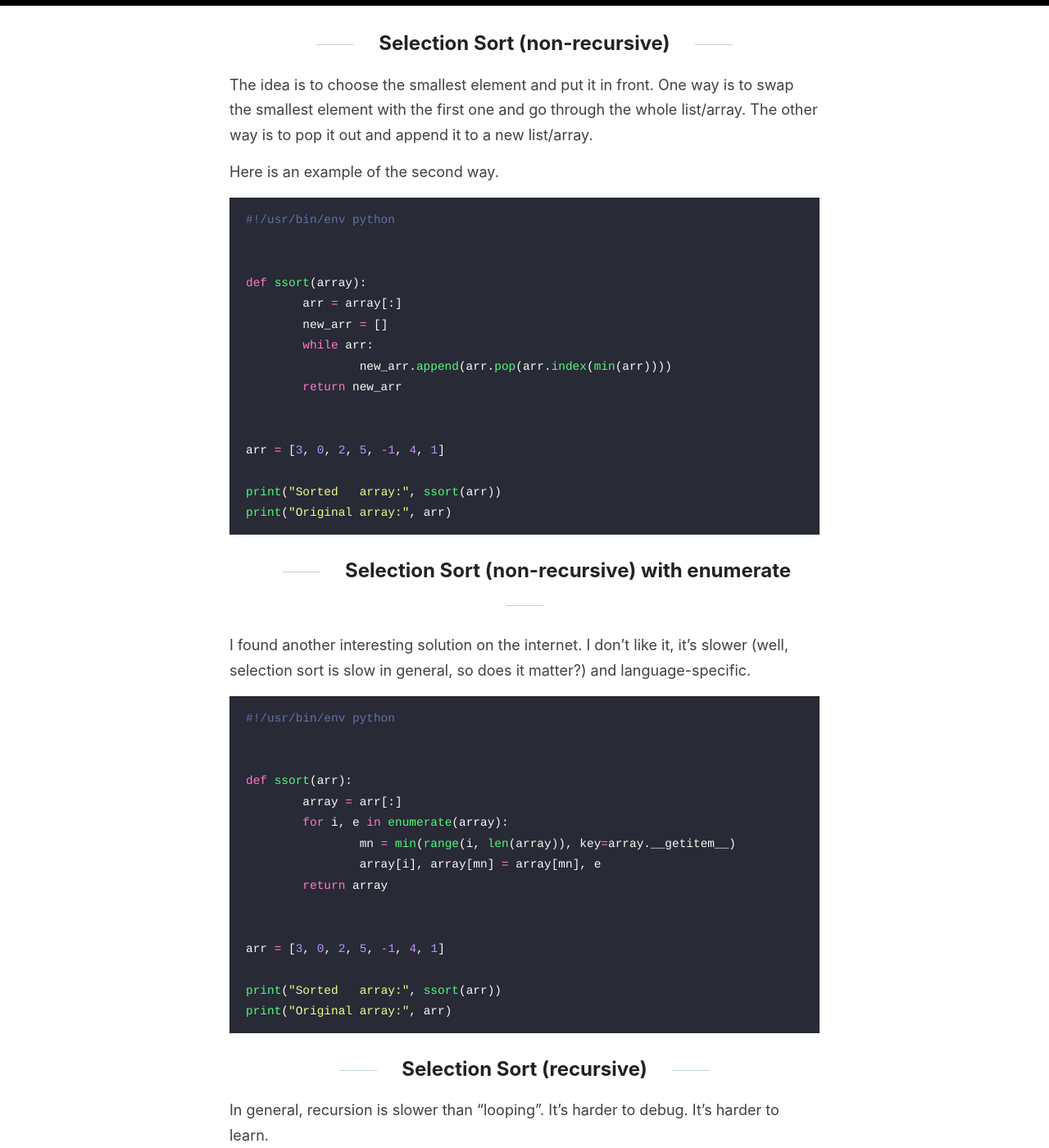
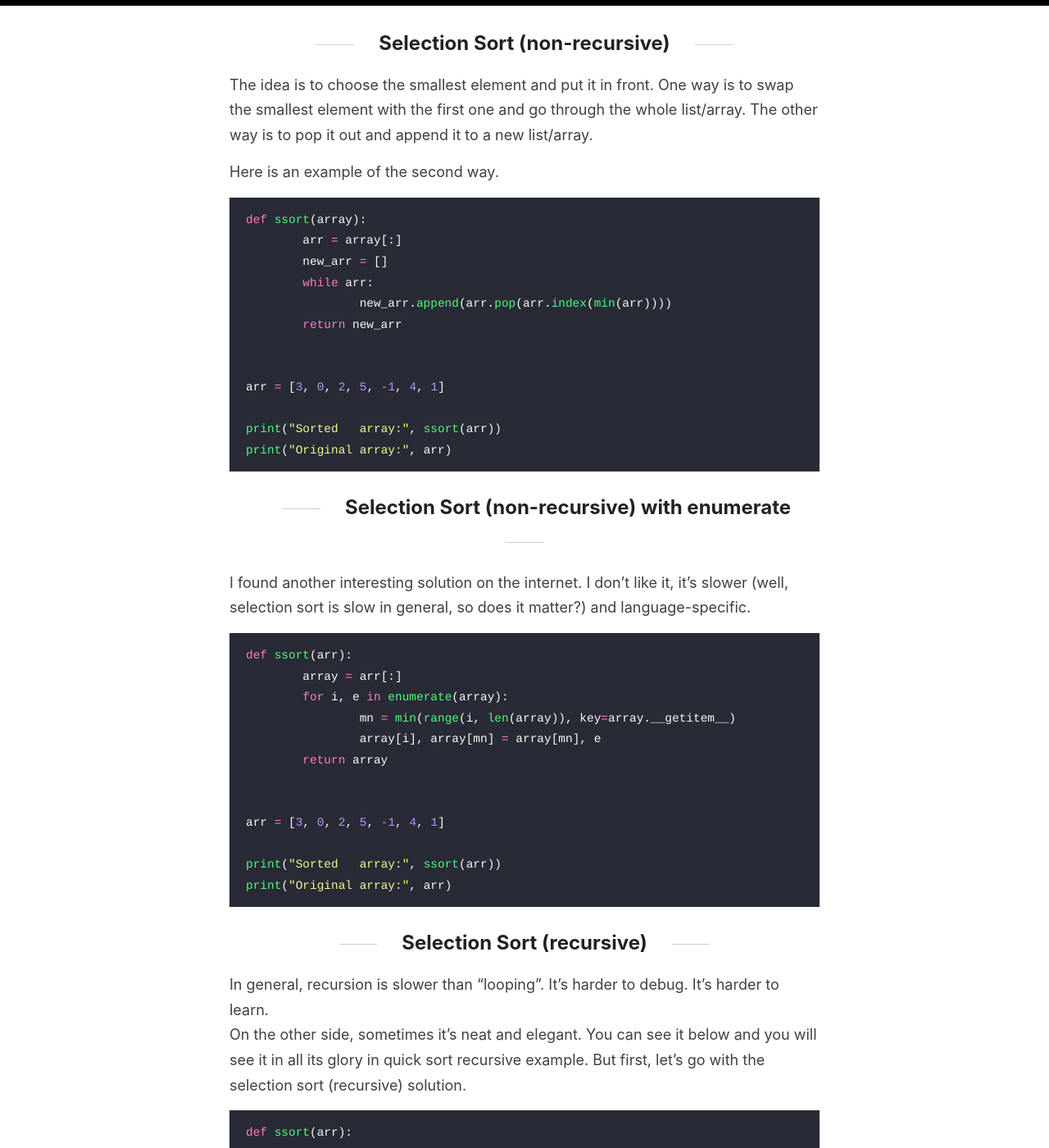
Before and after one commit to elderlybeginner/blog, a Jekyll site: the page built from _posts/2020-01-05-sorting_in_python.md, in a window 1280 px wide and 1400 px high, scrolled down 410 px. Shown: the whole window at 82% size. Built offline with Jekyll 4.4.1, drawn with Linux system fonts in a browser that asks for light colours; some of the changed text lies outside the part shown.

Commit message:
cleaned code

````diff
--- a/_posts/2020-01-05-sorting_in_python.md
+++ b/_posts/2020-01-05-sorting_in_python.md
@@ -14,9 +14,6 @@ The idea is to choose the smallest element and put it in front. One way is to sw
 Here is an example of the second way.
 
 ```python
-#!/usr/bin/env python
-
-
 def ssort(array):
 	arr = array[:]
 	new_arr = []
@@ -36,9 +33,6 @@ print("Original array:", arr)
 I found another interesting solution on the internet. I don't like it, it's slower (well, selection sort is slow in general, so does it matter?) and language-specific.
 
 ```python
-#!/usr/bin/env python
-
-
 def ssort(arr):
 	array = arr[:]
 	for i, e in enumerate(array):
@@ -59,9 +53,6 @@ In general, recursion is slower than "looping". It's harder to debug. It's harde
 On the other side, sometimes it's neat and elegant. You can see it below and you will see it in all its glory in quick sort recursive example. But first, let's go with the selection sort (recursive) solution.
 
 ```python
-#!/usr/bin/env python
-
-
 def ssort(arr):
 	if len(arr) < 2:
 		return arr
@@ -95,9 +86,6 @@ In its basics quick sort takes the first element of an array/list (pivot element
 To avoid *worst case scenario* such as a perfectly sorted array/list pivot element can be chosen randomly or the hole array/list can be mixed prior to sorting (not implemented in the code as it's needles for the example).
 
 ```python
-#!/usr/bin/env python
-
-
 def qsort(arr):
 	if len(arr) < 2:
 		return arr
@@ -125,8 +113,6 @@ Works the best, it's built-in... but it gives no fun of playing with sorting ;)
 Let's create random input data for sorting:
 
 ```python
-#!/usr/bin/env python3
-
 import random
 
 arr = [random.randint(0, 999) for x in range(1000)]
````
